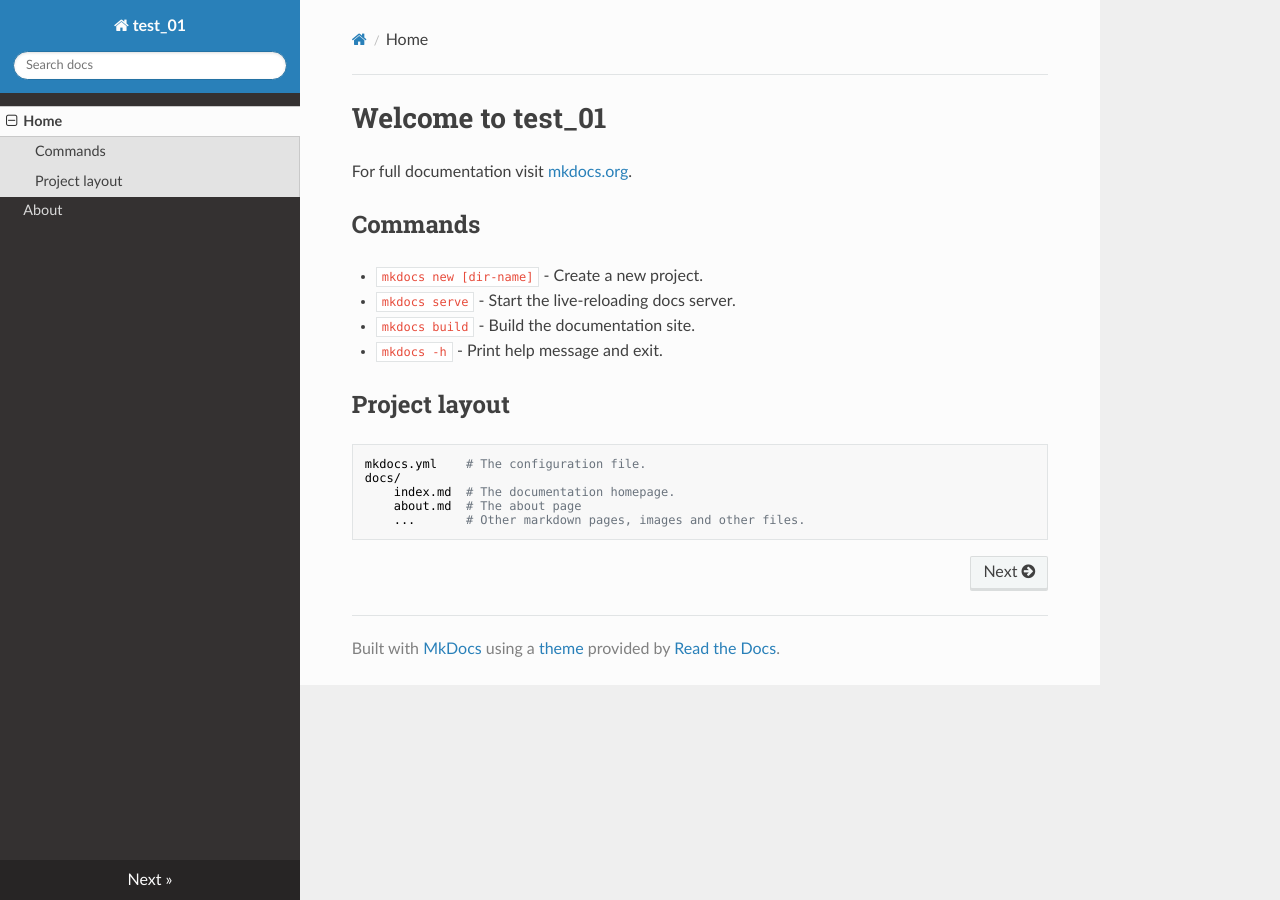
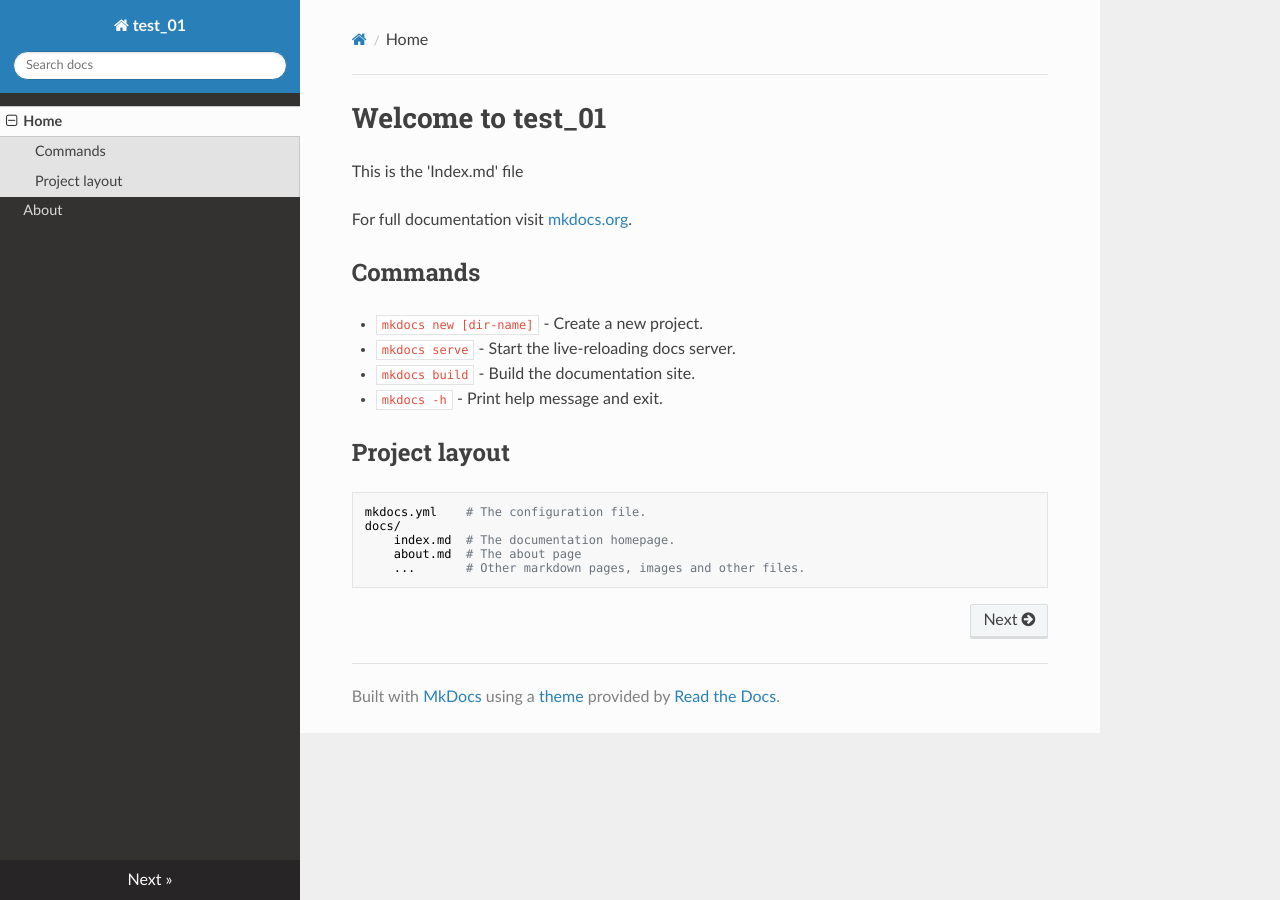
Before and after one commit to Brian-LeBlanc/test_01, an MkDocs documentation site: the page built from docs/index.md, in a window 1280 px wide. Built offline with MkDocs 1.6.1, drawn with Linux system fonts in a browser that asks for light colours; nearby versions of some CDN libraries.

Commit message:
Update index.md

```diff
--- a/docs/index.md
+++ b/docs/index.md
@@ -1,4 +1,5 @@
 # Welcome to test_01
+This is the 'Index.md' file
 
 For full documentation visit [mkdocs.org](https://www.mkdocs.org).
 
```
